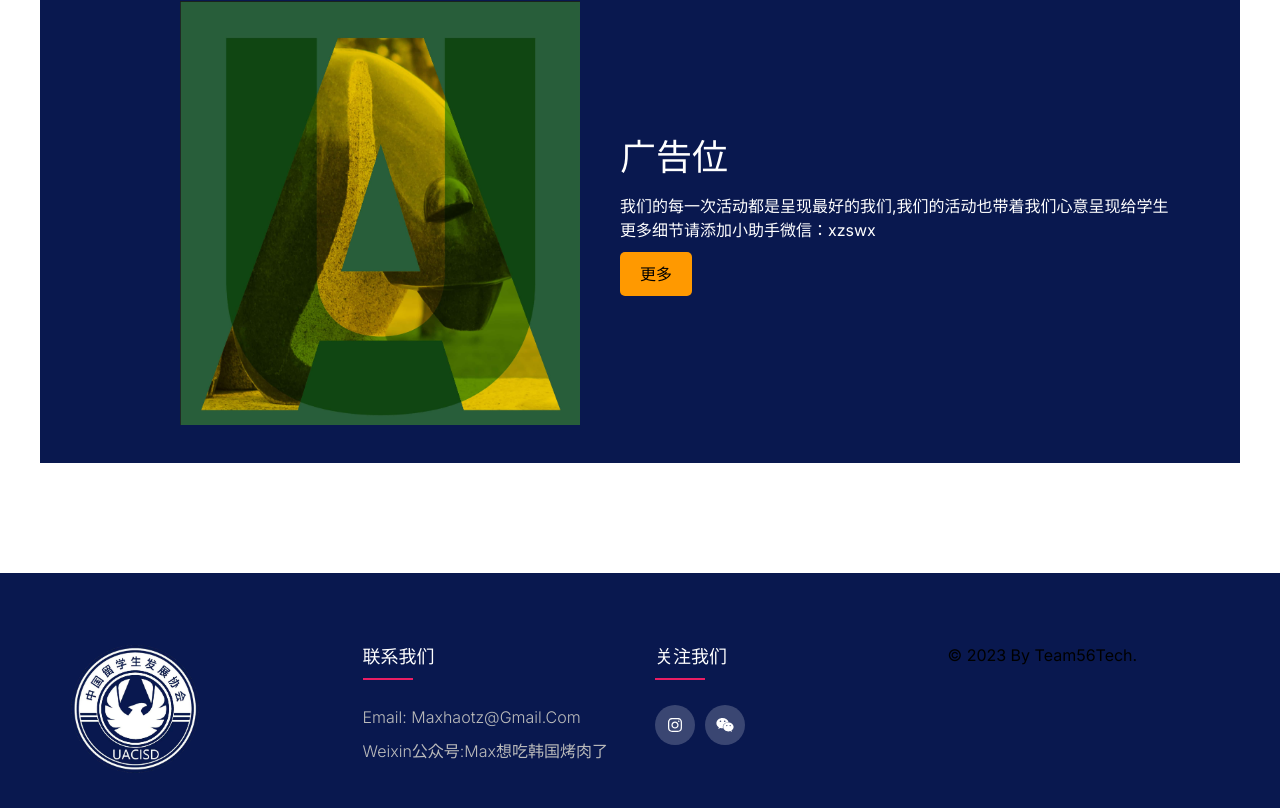
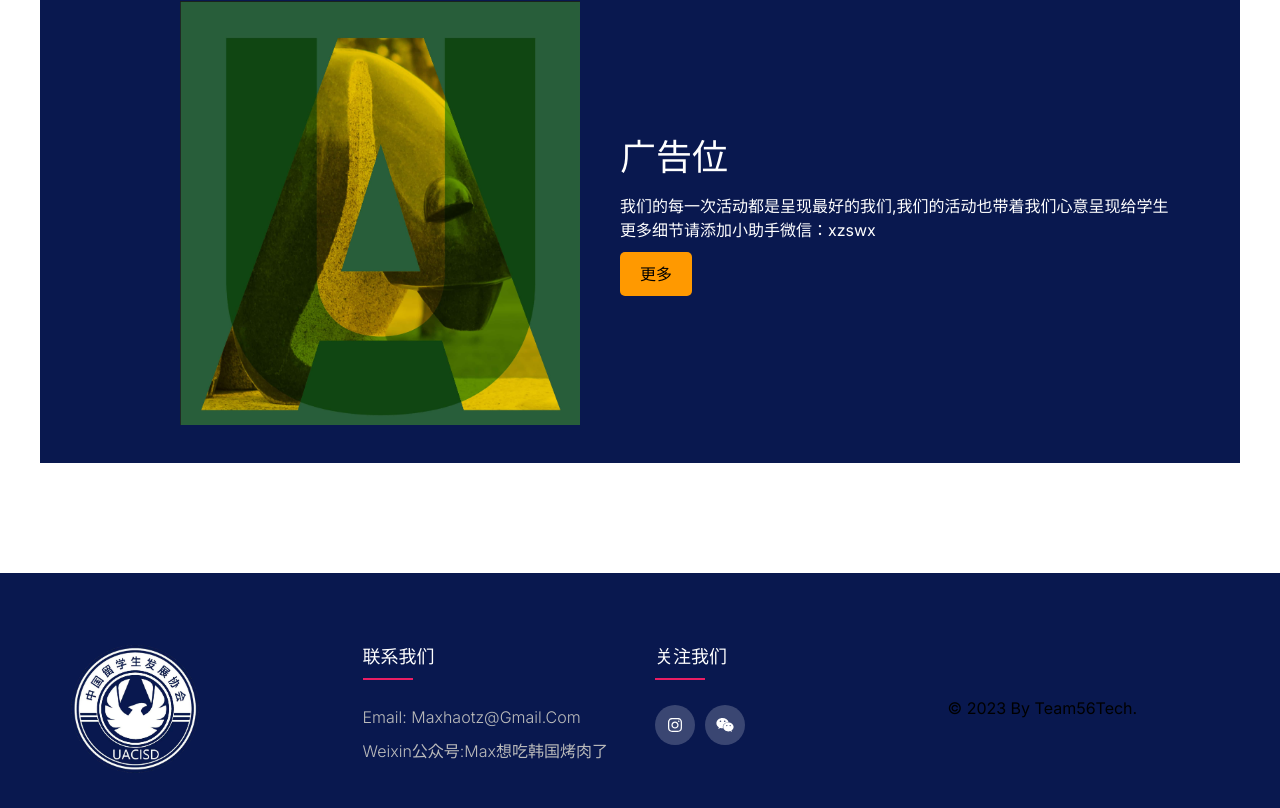
Before and after one commit to Team45Tech/CISD-Frontend, a Next.js app: page /hero in a window 1280 px wide. Shown: the part 2267-3075 px from the top of the page. Built offline with nearby package versions, Linux system fonts and the light colour scheme.

Commit message:
last change for function

```diff
--- a/app/components/Footer/Footer.tsx
+++ b/app/components/Footer/Footer.tsx
@@ -35,7 +35,7 @@ export default function Footer() {
           </div>
 
           <div className='footer-col'>
-            <p>&copy; 2023 By Team56Tech.</p>
+            <p className='copyright'>&copy; 2023 By Team56Tech.</p>
           </div>
         </div>
       </div>
--- a/app/components/Footer/footers.css
+++ b/app/components/Footer/footers.css
@@ -84,7 +84,9 @@ ul{
     width: 50%;
 }
 
-
+.copyright{
+  margin-top: 20%;
+}
 
 /*responsive*/
 @media(max-width: 767px){
```
